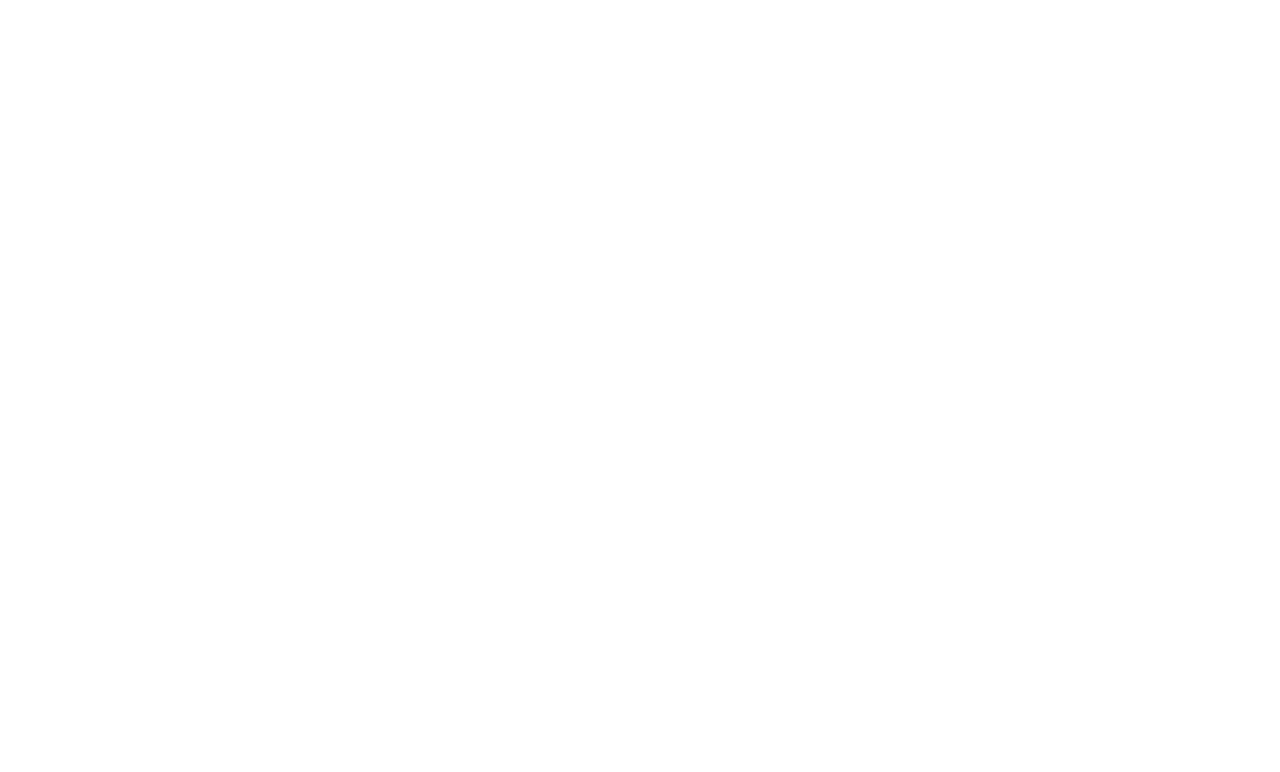
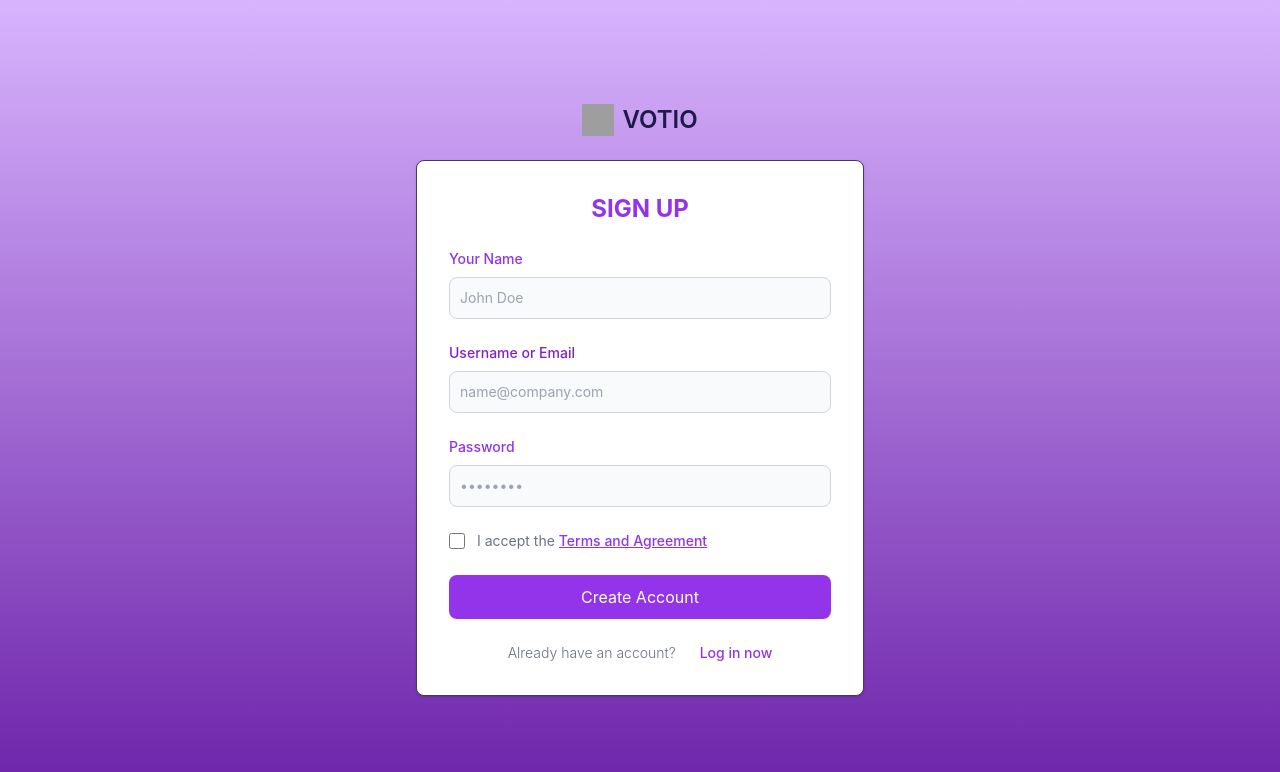
Before and after one commit to letiendat200/FE-Votio, a React (Create React App) app: page /signup in a window 1280 px wide. Before the commit this address had no page. Shown: the top 772 px of the page. Built offline with nearby package versions, Linux system fonts and the light colour scheme; grey boxes are pictures that could not be loaded.

Commit message:
Added Sig nup page

```diff
--- a/src/App.js
+++ b/src/App.js
@@ -1,5 +1,6 @@
 import './App.css';
 import LoginPage from './components/LoginPage';
+import SignupPage from './components/SignupPage';
 import {BrowserRouter as Router,Route,Routes} from 'react-router-dom';
 
 function App() {
@@ -9,6 +10,9 @@ function App() {
         <Routes>
           <Route exact path="/" element = {<LoginPage/>}/>
         </Routes>
+        <Routes>
+          <Route path="/signup" element = {<SignupPage/>}/>
+        </Routes>
         </div>
     </Router>
   );
--- a/src/components/LoginPage.js
+++ b/src/components/LoginPage.js
@@ -1,17 +1,18 @@
 import React from 'react'
-
+import { useNavigate  } from 'react-router-dom';
 export default function LoginPage() {
+    const navigate = useNavigate();
     return (
-        <section className="bg-gray-50 dark:bg-gray-900">
+        <section className="bg-gradient-to-b from-cyan-900 to-gray-900">
             <div className="flex flex-col items-center justify-center px-6 py-8 mx-auto md:h-screen lg:py-0">
                 <a className="flex items-center mb-6 text-2xl font-semibold text-gray-900 dark:text-white">
                     <img className="w-8 h-8 mr-2" src="https://upload.wikimedia.org/wikipedia/commons/thumb/5/53/Logo_vote.svg/1200px-Logo_vote.svg.png" alt="logo"/>
                     VOTIO
                 </a>
-                <div className="w-full bg-white rounded-lg shadow dark:border md:mt-0 sm:max-w-md xl:p-0 dark:bg-gray-800 dark:border-gray-700">
+                <div className="w-full bg-slate-800 rounded-lg shadow border border-gray-700 md:mt-0 sm:max-w-md xl:p-0">
                     <div className="p-6 space-y-4 md:space-y-6 sm:p-8">
-                        <h1 className="text-xl text-center font-bold leading-tight tracking-tight text-black md:text-2xl dark:text-white">
-                            Log in
+                        <h1 className="text-xl text-center font-bold leading-tight tracking-loose text-black md:text-2xl dark:text-white">
+                            LOG IN
                         </h1>
                         <form className="space-y-4 md:space-y-6" action="#">
                             <div>
@@ -31,27 +32,32 @@ export default function LoginPage() {
                                         <label for="remember" className="text-gray-500 dark:text-gray-300">Remember me</label>
                                     </div>
                                 </div>
-                                <a href="#" className="text-sm font-medium text-blue-600 hover:underline dark:text-blue-500">Forgot password?</a>
+                                <button onClick={()=>{navigate('forgotPassword')}} className="text-sm font-medium text-blue-600 hover:underline dark:text-blue-500">Forgot password?</button>
                             </div>
                             <button type="submit" className="w-full text-white bg-blue-600 hover:bg-blue-700 focus:ring-4 focus:outline-none focus:ring-white-300 font-base rounded-lg px-5 py-2.5 text-center">Log in</button>
-                            <div className="text-md text-center font-bold leading-tight tracking-tight text-black md:text-sm dark:text-white">or</div>
+                            <div className="flex items-center">
+                                <span class="line bg-gray-400 h-0.5 flex-grow"></span>
+                                <span className="text-md text-center mx-4 font-bold leading-tight tracking-tight text-black md:text-sm dark:text-white">or</span>
+                                <span class="line bg-gray-400 h-0.5 flex-grow"></span>
+                            </div>
+
                             <div className="space-y-2 md:space-y-3">
                                 <button className="grid grid-cols-7 gap-4 w-full text-white bg-slate-600 border border-black hover:bg-slate-700 focus:ring-4 focus:outline-none focus:ring-white-300 font-medium rounded-lg text-sm px-5 py-2.5 text-center">
-                                    <img className="md:col-span-1 w-8 h-8" src="https://cdn1.iconfinder.com/data/icons/google-s-logo/150/Google_Icons-09-512.png"></img>
+                                    <img className="md:col-span-1 w-8 h-8" src="https://cdn1.iconfinder.com/data/icons/google-s-logo/150/Google_Icons-09-512.png" alt = 'Google icon'></img>
                                         <a className="col-span-5 self-center ">Continue with Google</a>
                                 </button>
                                 <button className="grid grid-cols-7 py-3 gap-2 w-full text-white bg-slate-600 border border-black hover:bg-slate-700 focus:ring-4 focus:outline-none focus:ring-white-300 font-medium rounded-lg text-sm px-5 py-2.5 text-center">
-                                    <img className="md:col-span-1 w-6 h-6" src="https://upload.wikimedia.org/wikipedia/commons/thumb/2/25/Microsoft_icon.svg/2048px-Microsoft_icon.svg.png"></img>
+                                    <img className="md:col-span-1 w-6 h-6" src="https://upload.wikimedia.org/wikipedia/commons/thumb/2/25/Microsoft_icon.svg/2048px-Microsoft_icon.svg.png" alt = 'Microsoft icon'></img>
                                         <a className="col-span-5 self-center ">Continue with Microsoft</a>
                                 </button>
                                 <button className=" grid grid-cols-7 gap-4 w-full text-white bg-slate-600 border border-black hover:bg-slate-700 focus:ring-4 focus:outline-none focus:ring-white-300 font-medium rounded-lg text-sm px-5 py-2.5 text-center">
-                                    <img className="md:col-span-1 w-8 h-8" src="https://www.svgrepo.com/show/69341/apple-logo.svg"></img>
+                                    <img className="md:col-span-1 w-8 h-8" src="https://www.svgrepo.com/show/69341/apple-logo.svg" alt = 'Apple icon'></img>
                                         <a className="col-span-5 self-center ">Continue with Apple</a>
                                 </button>
 
                             </div>
                             <p className="text-center text-sm font-light text-gray-500 dark:text-gray-400">
-                                Don’t have an account yet? <a href="#" className="font-medium ml-5 text-blue-600 hover:underline ">Sign up</a>
+                                Don’t have an account yet? <button onClick={()=>{navigate('/signup')}} className="font-medium ml-5 text-blue-600 hover:underline ">Sign up now</button>
                             </p>
                         </form>
                     </div>
--- /dev/null
+++ b/src/components/SignupPage.js
@@ -0,0 +1,54 @@
+import React from 'react'
+import { useNavigate  } from 'react-router-dom';
+export default function SignupPage() {
+    const navigate = useNavigate();
+    return (
+        <section className="bg-gradient-to-b from-purple-300 to-purple-800">
+            <div className="flex flex-col items-center justify-center px-6 py-8 mx-auto md:h-screen lg:py-0">
+                <a className="flex items-center mb-6 text-2xl font-semibold text-indigo-950">
+                    <img className="w-8 h-8 mr-2" src="https://upload.wikimedia.org/wikipedia/commons/thumb/5/53/Logo_vote.svg/1200px-Logo_vote.svg.png" alt="logo"/>
+                    VOTIO
+                </a>
+                <div className="w-full bg-white rounded-lg shadow border border-gray-700 md:mt-0 sm:max-w-md xl:p-0">
+                    <div className="p-6 space-y-4 md:space-y-6 sm:p-8">
+                        <h1 className="text-xl text-center font-bold leading-tight tracking-loose text-purple-600 md:text-2xl">
+                            SIGN UP
+                        </h1>
+                        <form className="space-y-4 md:space-y-6" action="#">
+                            <div>
+                                <label for="name" className="block mb-2 text-sm font-medium text-purple-600">Your Name</label>
+                                <input type="name" name="name" id="name" className="bg-gray-50 border border-gray-300 text-gray-900 sm:text-sm rounded-lg focus:ring-primary-600 focus:border-primary-600 block w-full p-2.5" placeholder="John Doe" required=""/>
+                            </div>
+                            <div>
+                                <label for="email" className="block mb-2 text-sm font-medium text-purple-700">Username or Email</label>
+                                <input type="email" name="email" id="email" className="bg-gray-50 border border-gray-300 text-gray-900 sm:text-sm rounded-lg focus:ring-primary-600 focus:border-primary-600 block w-full p-2.5" placeholder="name@company.com" required=""/>
+                            </div>
+                            <div>
+                                <label for="password" className="block mb-2 text-sm font-medium text-purple-600">Password</label>
+                                <input type="password" name="password" id="password" className="bg-gray-50 border border-gray-300 text-gray-900 sm:text-sm rounded-lg focus:ring-primary-600 focus:border-primary-600 block w-full p-2.5" placeholder="••••••••" required=""/>
+                            </div>
+                            <div className="flex items-center justify-between">
+                                <div className="flex items-start">
+                                    <div className="flex items-center h-5">
+                                        <input id="terms" aria-describedby="remember" type="checkbox" className="w-4 h-4 border border-gray-300 rounded bg-gray-50 focus:ring-3 focus:ring-primary-300" required=""/>
+                                    </div>
+                                    <div className="ml-3 text-sm">
+                                        <label for="terms" className="text-gray-500">I accept the
+                                            <button onClick={()=>{navigate('terms')}} className="mx-1 text-sm font-medium underline text-purple-600 hover:text-purple-700">Terms and Agreement</button>
+                                        </label>
+                                    </div>
+                                </div>
+
+                            </div>
+                            <button type="submit" className="w-full text-white bg-purple-600 hover:bg-purple-700 focus:ring-4 focus:outline-none focus:ring-white-300 font-base rounded-lg px-5 py-2.5 text-center">Create Account</button>
+
+                            <p className="text-center text-sm font-light text-gray-500">
+                                Already have an account? <button onClick={()=>{navigate('/')}} className="font-medium ml-5 text-purple-600 hover:underline ">Log in now</button>
+                            </p>
+                        </form>
+                    </div>
+                </div>
+            </div>
+        </section>
+    )
+}
```
